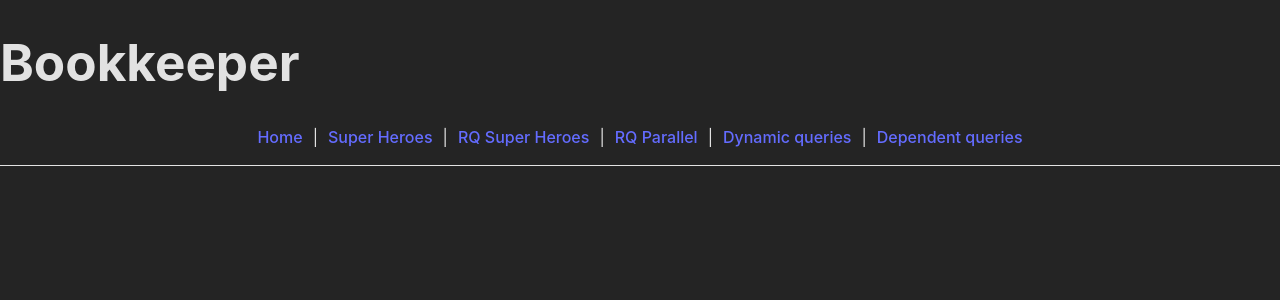
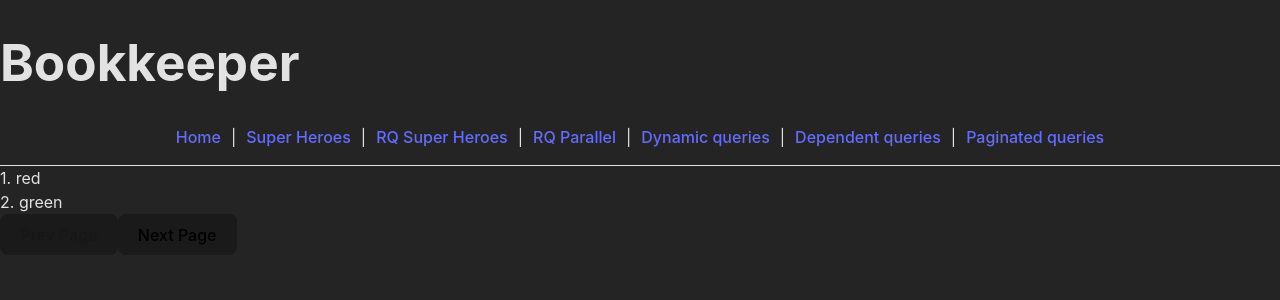
Before and after one commit to elgeokareem/react_query_codeevolution, a React (Vite) app: page /rq-paginated in a window 1280 px wide. Shown: the top 300 px of the page. Built offline with nearby package versions, Linux system fonts and the light colour scheme; data requests are answered from the project's data file.

Commit message:
19. Paginated queries

```diff
--- a/db.json
+++ b/db.json
@@ -41,5 +41,39 @@
       "id": "codeevolution",
       "courses": ["react", "flutter", "android"]
     }
+  ],
+  "colors": [
+    {
+      "id": 1,
+      "label": "red"
+    },
+    {
+      "id": 2,
+      "label": "green"
+    },
+    {
+      "id": 3,
+      "label": "blue"
+    },
+    {
+      "id": 4,
+      "label": "yellow"
+    },
+    {
+      "id": 5,
+      "label": "orange"
+    },
+    {
+      "id": 6,
+      "label": "purple"
+    },
+    {
+      "id": 7,
+      "label": "pink"
+    },
+    {
+      "id": 8,
+      "label": "black"
+    }
   ]
 }
--- a/src/App.tsx
+++ b/src/App.tsx
@@ -7,6 +7,7 @@
 import ParallelQueriesPage from "./components/ParallelQueries.page";
 import DependentQueriesPage from "./components/DependantQueries.page";
 import DynamicParallelQueriesPage from "./components/DynamicParallel.page";
+import PaginatedQueriesPage from "./components/PaginatedQueries.page";
 import HomePage from "./components/Home.page";
 
 const queryClient = new QueryClient();
@@ -29,7 +30,8 @@
           | <Link to="/rqsuperheroes">RQ Super Heroes</Link> |{" "}
           <Link to="/rq-parallel">RQ Parallel</Link> |{" "}
           <Link to="rq-dynamic-parallel">Dynamic queries</Link> |{" "}
-          <Link to="rq-dependent">Dependent queries</Link>
+          <Link to="rq-dependent">Dependent queries</Link> |{" "}
+          <Link to="rq-paginated">Paginated queries</Link>
         </nav>
 
         <Routes>
@@ -46,6 +48,7 @@
             path="rq-dependent"
             element={<DependentQueriesPage email="elkareem123@gmail.com" />}
           />
+          <Route path="rq-paginated" element={<PaginatedQueriesPage />} />
         </Routes>
       </BrowserRouter>
 
--- /dev/null
+++ b/src/components/PaginatedQueries.page.tsx
@@ -0,0 +1,49 @@
+import { useQuery } from "react-query";
+import { useState } from "react";
+import axios from "axios";
+
+function fetchColors(page: number) {
+  return axios.get(`http://localhost:4000/colors?_limit=2&_page=${page}`);
+}
+
+export default function PaginatedQueriesPage() {
+  const [page, setPage] = useState(1);
+  const { isLoading, isError, error, data, isFetching } = useQuery(
+    ["colors", page],
+    () => fetchColors(page),
+    {
+      keepPreviousData: true
+    }
+  );
+
+  if (isLoading) {
+    return <h2>Loading...</h2>;
+  }
+
+  if (isError && error instanceof Error) {
+    return <h2>{error.message}</h2>;
+  }
+
+  return (
+    <>
+      <div>
+        {data?.data.map((color: any) => (
+          <div key={color.id}>
+            {color.id}. {color.label}
+          </div>
+        ))}
+      </div>
+
+      <div>
+        <button onClick={() => setPage(page => page - 1)} disabled={page === 1}>
+          Prev Page
+        </button>
+        <button onClick={() => setPage(page => page + 1)} disabled={page === 4}>
+          Next Page
+        </button>
+      </div>
+
+      {isFetching && <h2>Fetching...</h2>}
+    </>
+  );
+}
```
